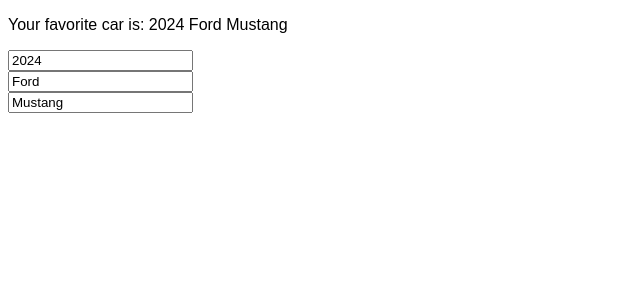
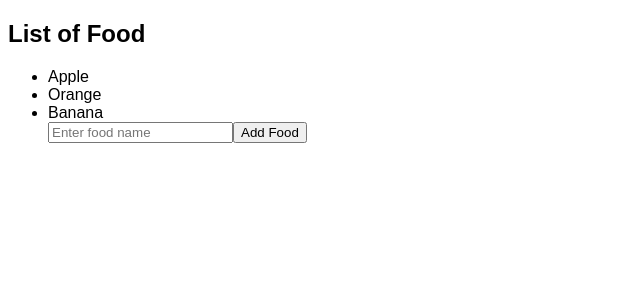
Before and after one commit to JL-Agbalo/bro_code_tutorial, a React (Vite) app: page / in a window 1280 px wide. Shown: the top 300 px of the page, without its empty margins (0-640 px from the left). Built offline with nearby package versions, Linux system fonts and the light colour scheme.

Commit message:
Adding removestate in list react

```diff
--- a/src/App.jsx
+++ b/src/App.jsx
@@ -9,6 +9,8 @@
 import MyComponent2 from "./MyComponent2";
 import ColorPicker from "./ColorPicker";
 import MyCar from "./MyCar";
+import Foods from "./Foods";
+
 function App() {
   const fruits = [{id: 1, name: "Apple", calories: 23},
   {id: 2, name: "Banana", calories: 21},
@@ -40,7 +42,8 @@
   {/* <Counter></Counter> */}
   {/* <MyComponent2></MyComponent2> */}
   {/* <ColorPicker></ColorPicker> */}
-<MyCar></MyCar>
+  {/* <MyCar></MyCar> */}
+  <Foods></Foods>
   </>
   );
 }
@@ -49,4 +52,4 @@
 
 
 // https://www.youtube.com/watch?v=CgkZ7MvWUAA
-// Continue 1:23mins
+// Continue 2:46mins
--- /dev/null
+++ b/src/Foods.jsx
@@ -0,0 +1,30 @@
+import React, { useState } from 'react'
+
+function Foods() {
+    const [foods, setFoods] = useState(["Apple", "Orange", "Banana"])
+    function handleAddFood(){
+        const newFood = document.getElementById("foodInput").value
+        document.getElementById("foodInput").value = "";
+
+        setFoods(f => [...f, newFood]);// f prev State
+    }
+
+    function handleRemoveFood(index){
+        setFoods(foods.filter((_, i) => i !== index)); // _ parameters to ignore
+    }
+  return (
+    <div>
+        <h2>List of Food</h2>
+        <ul>
+            {foods.map((food, index) =>
+            <li key={index} onClick={() => handleRemoveFood(index)}>
+                {food}
+            </li>)}
+            <input type="text" id = "foodInput" placeholder='Enter food name' />
+            <button onClick={handleAddFood}>Add Food</button>
+        </ul>
+    </div>
+  )
+}
+
+export default Foods
```
